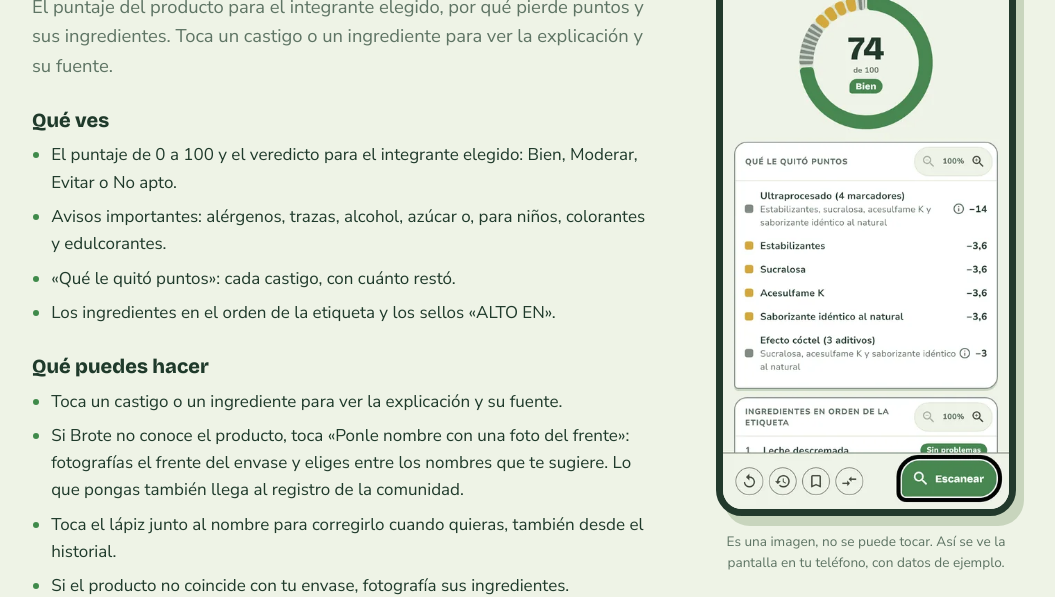
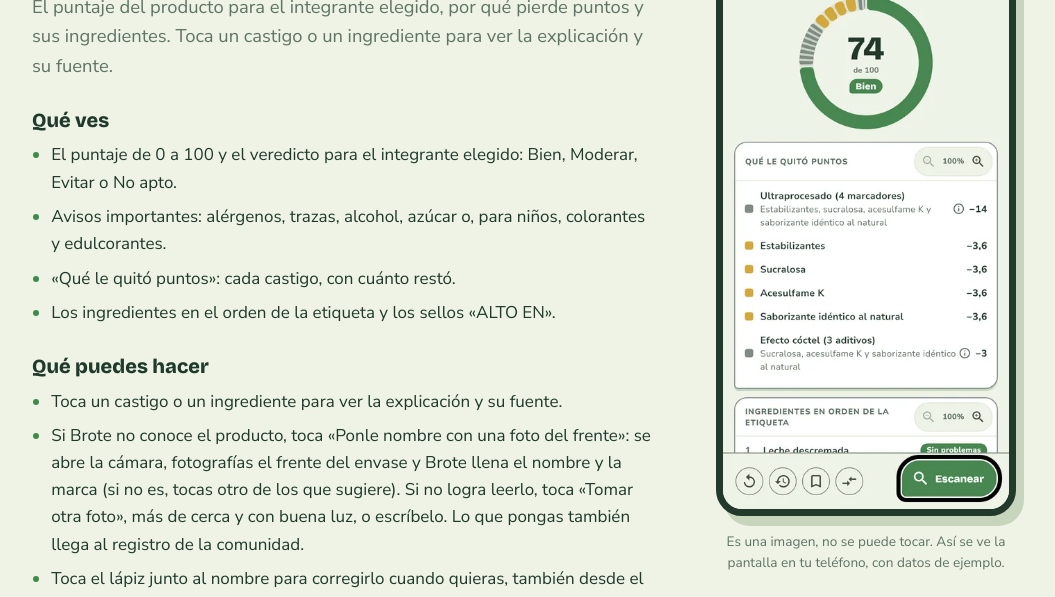
Before and after one commit to deinygp/brote-web, a plain HTML site: page ayuda/result.html in a window 1280 px wide. Shown: the part 189-786 px from the top of the page, without its empty margins (116-1171 px from the left). Drawn offline with nearby package versions, Linux system fonts and the light colour scheme.

Commit message:
fix: sin nombre, la cámara se abre directo y ofrece otra foto si no lee el frente
El botón «Ponle nombre con una foto del frente» abría un diálogo donde había
que volver a tocar «Fotografiar el frente», y si no se identificaba nada solo
quedaba un texto. Ahora abre la cámara al tiro, llena nombre y marca con lo
mejor encontrado y, si no logra leerlo (o falla la cámara), ofrece «Tomar otra
foto» destacado con un consejo.

```diff
--- a/ayuda/result.html
+++ b/ayuda/result.html
@@ -84,7 +84,7 @@
 <h2>Qué puedes hacer</h2>
 <ul>
   <li>Toca un castigo o un ingrediente para ver la explicación y su fuente.</li>
-  <li>Si Brote no conoce el producto, toca «Ponle nombre con una foto del frente»: fotografías el frente del envase y eliges entre los nombres que te sugiere. Lo que pongas también llega al registro de la comunidad.</li>
+  <li>Si Brote no conoce el producto, toca «Ponle nombre con una foto del frente»: se abre la cámara, fotografías el frente del envase y Brote llena el nombre y la marca (si no es, tocas otro de los que sugiere). Si no logra leerlo, toca «Tomar otra foto», más de cerca y con buena luz, o escríbelo. Lo que pongas también llega al registro de la comunidad.</li>
   <li>Toca el lápiz junto al nombre para corregirlo cuando quieras, también desde el historial.</li>
   <li>Si el producto no coincide con tu envase, fotografía sus ingredientes.</li>
   <li>Un ingrediente «No reconocido» se puede corregir, separar o eliminar.</li>
```
